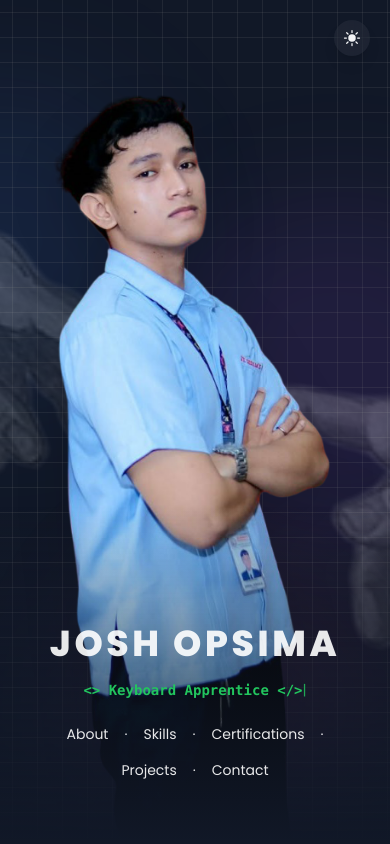
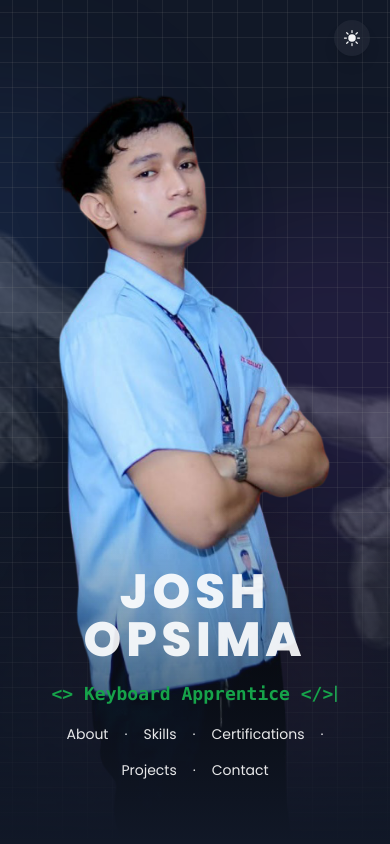
Before and after one commit to revieqt/portfolio, a React (Vite) app: page / in a window 390 px wide. Shown: the top 844 px of the page. Built offline with nearby package versions, Linux system fonts and the light colour scheme; a web font is replaced by a local one.

Commit message:
Update: make the code animation in hero more visible

```diff
--- a/src/components/Hero.tsx
+++ b/src/components/Hero.tsx
@@ -93,11 +93,11 @@ export default function Hero() {
                 textVisible ? "opacity-100 translate-y-0" : "opacity-0 translate-y-10"
               }`}
             >
-              <h1 className="text-4xl sm:text-5xl font-extrabold uppercase tracking-widest text-gray-900 dark:text-white/90 mb-4">
+              <h1 className="text-5xl font-extrabold uppercase tracking-widest text-gray-900 dark:text-white/90 mb-4">
                 Josh Opsima
               </h1>
-              <p className="text-sm text-gray-700 dark:text-white/75 mb-6">
-                <span className="font-semibold font-mono text-green-500">{displayText}</span><span className="animate-pulse text-green-500">|</span>
+              <p className="text-lg text-gray-700 dark:text-white/75 mb-4">
+                <span className="font-semibold font-mono text-green-600">{displayText}</span><span className="animate-pulse text-green-500">|</span>
               </p>
 
               <nav className="flex flex-wrap justify-center gap-4 text-sm sm:text-base">
```
